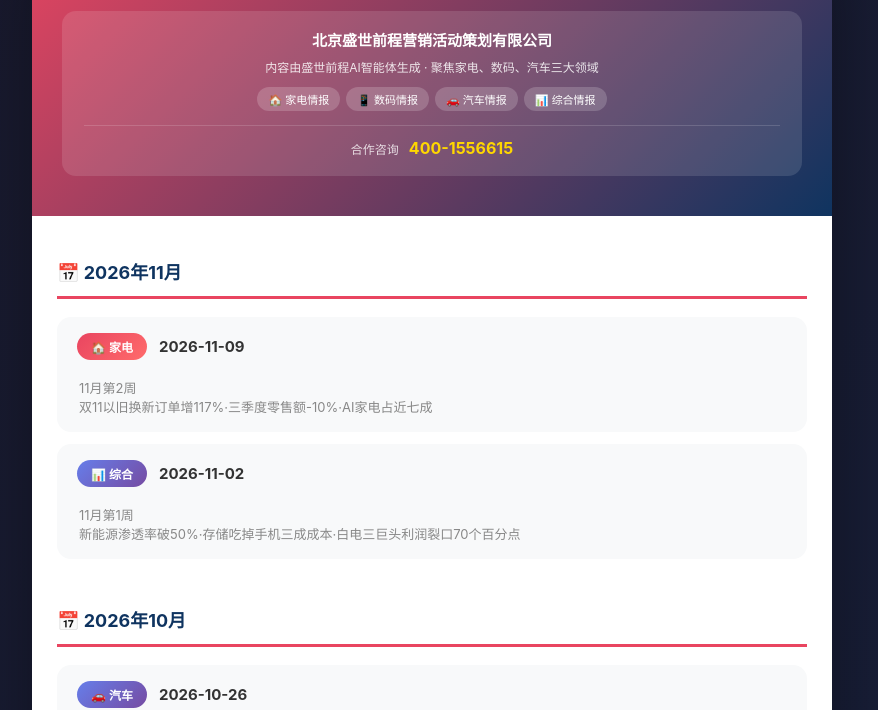
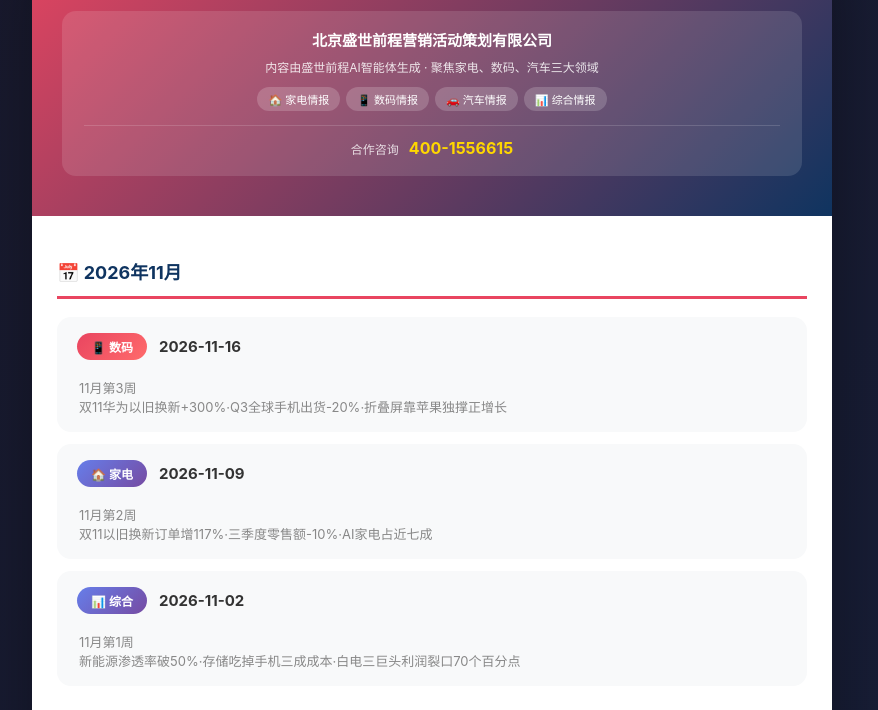
Before and after one commit to kinozhao9205/auto-market-report, a plain HTML site: page index.html in a window 1280 px wide. Shown: the part 104-814 px from the top of the page, without its empty margins (208-1086 px from the left). Drawn offline with Linux system fonts and the light colour scheme.

Commit message:
Auto upload: index.html (2026-11-16 08:32)

```diff
--- a/index.html
+++ b/index.html
@@ -162,9 +162,16 @@
             <div class="month-group" data-page-node-id="Nov2026Group">
                 <div class="month-title" data-page-node-id="Nov2026Title">📅 2026年11月</div>
                 <ul class="report-list" data-page-node-id="Nov2026List">
+                    <li data-page-node-id="Nov2026Item38">
+                        <a href="digital_2026-11-16.html" data-page-node-id="Nov2026Link38">
+                            <span class="badge latest" data-page-node-id="Nov2026Badge38">📱 数码</span>
+                            <span class="date" data-page-node-id="Nov2026Date38">2026-11-16</span>
+                            <span class="tag" style="margin-top:6px;" data-page-node-id="Nov2026Tag38">11月第3周<br data-page-node-id="Nov2026Br38">双11华为以旧换新+300%·Q3全球手机出货-20%·折叠屏靠苹果独撑正增长</span>
+                        </a>
+                    </li>
                     <li data-page-node-id="Nov2026ItemNew">
                         <a href="home_2026-11-09.html" data-page-node-id="Nov2026LinkNew">
-                            <span class="badge latest" data-page-node-id="Nov2026BadgeNew">🏠 家电</span>
+                            <span class="badge" data-page-node-id="Nov2026BadgeNew">🏠 家电</span>
                             <span class="date" data-page-node-id="Nov2026DateNew">2026-11-09</span>
                             <span class="tag" style="margin-top:6px;" data-page-node-id="Nov2026TagNew">11月第2周<br data-page-node-id="Nov2026BrNew">双11以旧换新订单增117%·三季度零售额-10%·AI家电占近七成</span>
                         </a>
```
